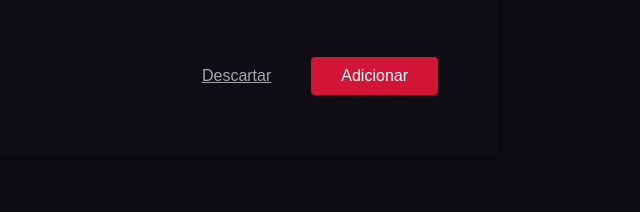
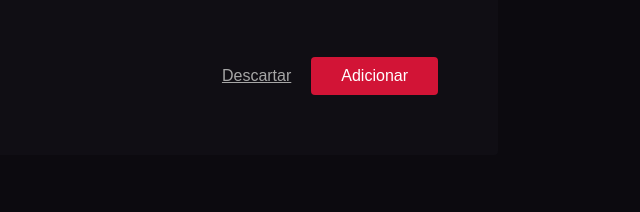
Before and after one commit to Luciana-Santos/lista-de-leitura, a website built with webpack: page src/index.html in a window 1280 px wide. Shown: the part 844-1056 px from the top of the page, 462-1102 px from the left. Built offline with nearby package versions, Linux system fonts and the light colour scheme; files whose address does not match are found by name.

Commit message:
gap dos botões do formulário alterado

```diff
--- a/src/app/styles/components/_bookForm.scss
+++ b/src/app/styles/components/_bookForm.scss
@@ -107,7 +107,7 @@
     .form__btn {
       justify-self: end;
       display: flex;
-      gap: (40px);
+      gap: (20px);
     }
   }
 
```
Also changed, not shown: dist/app/styles/styles.css.
